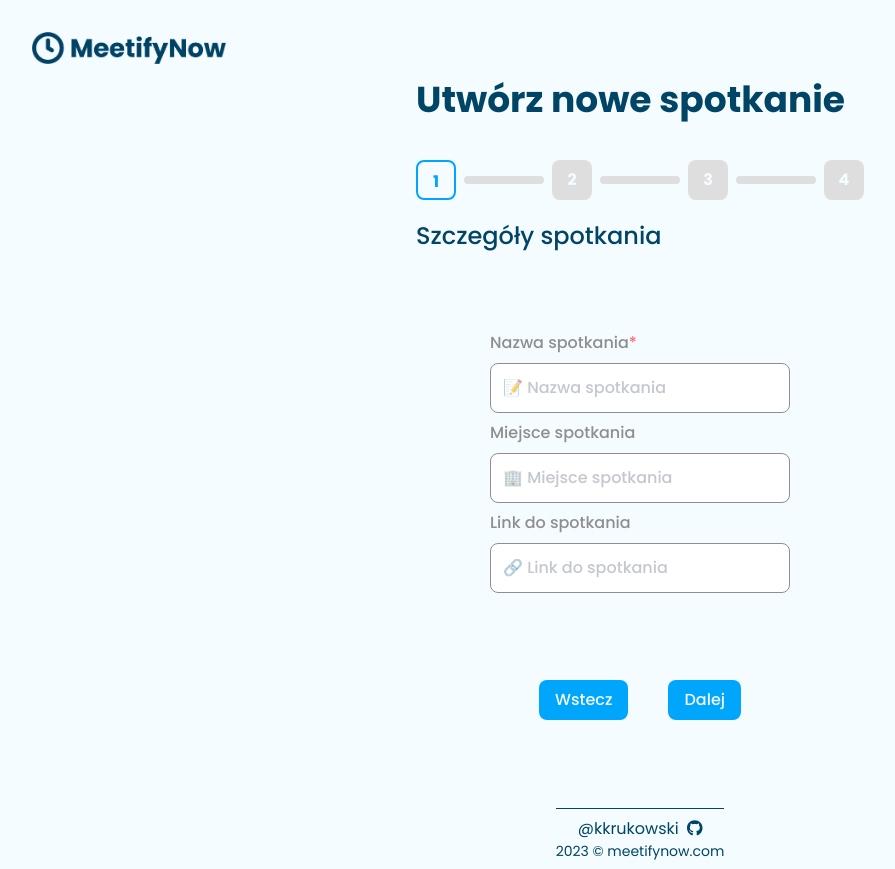
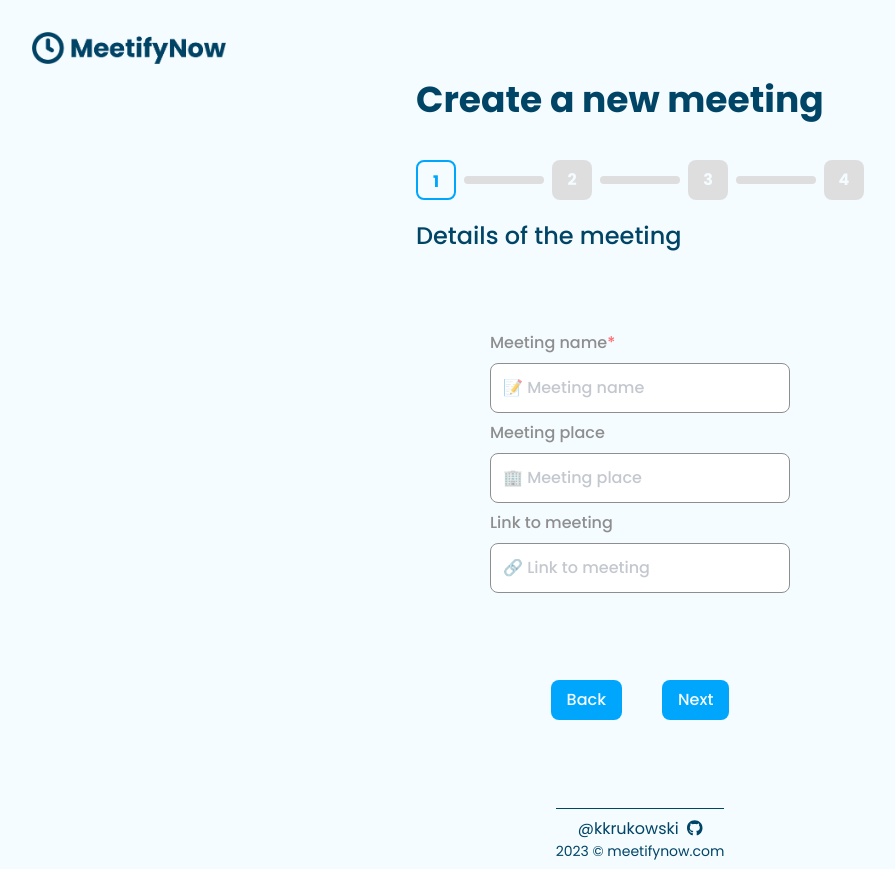
Before and after one commit to kkrukowski/meetifynow, a React (Vite) app in the folder client/: page /meet/new in a window 1280 px wide. Shown: the whole page, without its empty margins (0-895 px from the left). Built offline with nearby package versions, Linux system fonts and the light colour scheme.

Commit message:
Create translation with i18n

```diff
--- a/client/package.json
+++ b/client/package.json
@@ -21,6 +21,9 @@
     "@reduxjs/toolkit": "^1.9.5",
     "axios": "^1.4.0",
     "framer-motion": "^10.16.4",
+    "i18next": "^23.7.7",
+    "i18next-browser-languagedetector": "^7.2.0",
+    "i18next-http-backend": "^2.4.2",
     "is-url": "^1.2.4",
     "moment": "^2.29.4",
     "moment-timezone": "^0.5.43",
@@ -28,6 +31,7 @@
     "react": "^18.2.0",
     "react-dom": "^18.2.0",
     "react-hook-form": "^7.46.2",
+    "react-i18next": "^13.5.0",
     "react-icons": "^4.11.0",
     "react-redux": "^8.0.5",
     "react-router-dom": "^6.14.2",
--- /dev/null
+++ b/client/public/locales/en/translation.json
@@ -0,0 +1,46 @@
+{
+  "button.homePage": "Homepage",
+  "button.back": "Back",
+  "button.next": "Next",
+  "button.createMeeting": "Create meeting",
+  "homePage.headerText": "MeetifyNow is an easy-to-use meeting scheduling platform with no login required.",
+  "homePage.title": "Scheduling appointments has never been easier!",
+  "homePage.createButton": "Create Meeting",
+  "homePage.infoBlock.fast.title": "Fast and easy",
+  "homePage.infoBlock.fast.text": "MeetifyNow is your way to schedule meetings quickly and easily! You'll create them in seconds. Our app provides ease of use and will make organizing meetings a pleasure.",
+  "homePage.infoBlock.everyone.title": "For everyone",
+  "homePage.infoBlock.everyone.text": "Whether you're holding a business meeting or a social event, use MeetifyNow and enjoy a fast, simple and fun planning process!",
+  "homePage.infoBlock.time.title": "Don't waste time logging in",
+  "homePage.infoBlock.time.text": "With MeetifyNow, scheduling meetings becomes even easier - you can do it without logging in! Save valuable time and schedule your meetings in no time!",
+  "homePage.infoBlock.online.title": "Online availability selection",
+  "homePage.infoBlock.online.text": "Our app allows you to choose your availability for a meeting, even if you are only available remotely! Fully customize your meeting schedule to suit your needs.",
+  "homePage.infoBlock.flexibleHours.title": "Custom Hours",
+  "homePage.infoBlock.flexibleHours.text": "Don't be limited by standard time slots! MeetifyNow allows you to create meetings by any hour, adapting to your individual schedule.",
+  "errorPage.title": "No such page found 😥",
+  "createMeeting.step.one.title": "Details of the meeting",
+  "createMeeting.step.two.title": "Choose meeting dates",
+  "createMeeting.step.three.title": "Choose meeting times",
+  "createMeeting.validate.date.required": "Select a date for the meeting.",
+  "createMeeting.validate.date.max": "You can select up to 15 dates.",
+  "createMeeting.validate.meeting__name.required": "The name of the meeting is required.",
+  "createMeeting.validate.meeting__name.min": "The name of the meeting must be at least 4 characters long.",
+  "createMeeting.validate.meeting__name.max": "The name of the meeting can have a maximum of 50 characters.",
+  "createMeeting.validate.meeting__place.max": "The meeting place can have a maximum of 100 characters.",
+  "createMeeting.validate.meeting__link": "The link to the meeting is incorrect.",
+  "createMeeting.title": "Create a new meeting",
+  "createMeeting.input.meeting__name.label": "Meeting name",
+  "createMeeting.input.meeting__name.placeholder": "📝 Meeting name",
+  "createMeeting.input.meeting__place.label": "Meeting place",
+  "createMeeting.input.meeting__place.placeholder": "🏢 Meeting place",
+  "createMeeting.input.meeting__link.label": "Link to meeting",
+  "createMeeting.input.meeting__link.placeholder": "🔗 Link to meeting",
+  "answerNotFoundPage.title": "No such appointment found 😥",
+  "answerNotFoundPage.heading": "You can always create your own 😎",
+  "answerMeeting.nobodyAvailable": "No one is available on the selected date 😥",
+  "answerMeeting.clickToReveal": "Click on a time to see availability",
+  "answerMeeting.hoverToReveal": "Hover over the hour to see availability",
+  "answerMeeting.validate.name.required": "Your name is required.",
+  "answerMeeting.validate.name.max": "The name can have a maximum of 20 characters.",
+  "answerMeeting.input.name.label": "Your name",
+  "answerMeeting.input.name.placeholder": "📝 Your name"
+}
--- /dev/null
+++ b/client/src/i18n.js
@@ -0,0 +1,10 @@
+import i18next from "i18next";
+import LanguageDetector from "i18next-browser-languagedetector";
+import Backend from "i18next-http-backend";
+import { initReactI18next } from "react-i18next";
+
+i18next.use(Backend).use(initReactI18next).init({
+  fallbackLng: "en",
+  debug: true,
+  saveMissing: true,
+});
--- a/client/src/main.tsx
+++ b/client/src/main.tsx
@@ -8,6 +8,7 @@ import {
   createRoutesFromElements,
   useParams,
 } from "react-router-dom";
+import "./i18n";
 import "./index.css";
 
 // Moment
@@ -41,7 +42,9 @@ const router = createBrowserRouter(
 
 ReactDOM.createRoot(document.getElementById("root") as HTMLElement).render(
   <React.StrictMode>
-    <RouterProvider router={router} />
+    <React.Suspense>
+      <RouterProvider router={router} />
+    </React.Suspense>
   </React.StrictMode>
 );
 
--- a/client/src/routes/AnswerNotFound.tsx
+++ b/client/src/routes/AnswerNotFound.tsx
@@ -1,15 +1,18 @@
+import { useTranslation } from "react-i18next";
+
 import { Link } from "react-router-dom";
 import Button from "../components/Button";
 import Heading from "../components/Heading";
 import Title from "../components/Title";
 
 export default function AnswetNotFound() {
+  const { t } = useTranslation();
   return (
     <div className="flex flex-col justify-center items-center h-full mt-20 mx-10 lg:m-0">
-      <Title text="Nie znaleziono takiego spotkania 😥" />
-      <Heading text="Zawsze możesz stworzyć własne 😎" />
+      <Title text={t("answerNotFoundPage.title")} />
+      <Heading text={t("answerNotFoundPage.heading")} />
       <Link to="/meet/new">
-        <Button text="Utwórz spotkanie" />
+        <Button text={t("button.createMeeting")} />
       </Link>
     </div>
   );
--- a/client/src/routes/CreateMeeting.tsx
+++ b/client/src/routes/CreateMeeting.tsx
@@ -3,6 +3,7 @@ import { motion } from "framer-motion";
 import moment from "moment";
 import React, { useEffect, useState } from "react";
 import { SubmitHandler, useForm } from "react-hook-form";
+import { useTranslation } from "react-i18next";
 import { IoChevronBack, IoChevronForward } from "react-icons/io5";
 import { useNavigate } from "react-router-dom";
 import * as yup from "yup";
@@ -26,6 +27,8 @@ import {
 import axios from "axios";
 
 export default function CreateMeeting() {
+  // Translation
+  const { t } = useTranslation();
   // Steps
   const [prevStep, setPrevStep] = useState(0);
   const [currStep, setCurrStep] = useState(0);
@@ -369,13 +372,13 @@ export default function CreateMeeting() {
   const validateDate = () => {
     if (selectedDates.length < 1) {
       setDateError(true);
-      setDateErrorText("Wybierz datę spotkania.");
+      setDateErrorText(t("createMeeting.validate.date.required"));
       return false;
     }
 
     if (selectedDates.length > 15) {
       setDateError(true);
-      setDateErrorText("Możesz wybrać maksymalnie 15 dat.");
+      setDateErrorText(t("createMeeting.validate.date.max"));
       return false;
     }
 
@@ -420,13 +423,13 @@ export default function CreateMeeting() {
   const formSchema = yup.object().shape({
     meeting__name: yup
       .string()
-      .required("Nazwa spotkania jest wymagana.")
-      .min(4, "Nazwa spotkania musi mieć co najmniej 4 znaki.")
-      .max(50, "Nazwa spotkania może mieć maksymalnie 50 znaków."),
+      .required(t("createMeeting.validate.meeting__name.required"))
+      .min(4, t("createMeeting.validate.meeting__name.min"))
+      .max(50, t("createMeeting.validate.meeting__name.max")),
     meeting__place: yup
       .string()
-      .max(100, "Miejsce spotkania może mieć maksymalnie 100 znaków."),
-    meeting__link: yup.string().url("Link do spotkania jest niepoprawny."),
+      .max(100, t("createMeeting.validate.meeting__place.max")),
+    meeting__link: yup.string().url(t("createMeeting.validate.meeting__link")),
   });
 
   type Inputs = {
@@ -442,14 +445,14 @@ export default function CreateMeeting() {
 
   const stepsInfo = [
     {
-      title: "Szczegóły spotkania",
+      title: t("createMeeting.step.one.title"),
       fields: ["meeting__name", "meeting__place", "meeting__link"],
     },
     {
-      title: "Wybierz daty spotkania",
+      title: t("createMeeting.step.two.title"),
     },
     {
-      title: "Wybierz godziny spotkania",
+      title: t("createMeeting.step.three.title"),
     },
   ];
 
@@ -491,7 +494,7 @@ export default function CreateMeeting() {
 
   return (
     <main className="flex flex-1 h-full flex-col px-5 py-10 pt-20 lg:p-20 lg:pt-28 h-smd:pt-20 lg:m-0 justify-center">
-      <Title text="Utwórz nowe spotkanie" />
+      <Title text={t("createMeeting.title")} />
       <StepsIndicator steps={4} stepsData={stepsInfo} currIndex={currStep} />
       <form
         id="create-meeting-form"
@@ -506,13 +509,13 @@ export default function CreateMeeting() {
               transition={{ duration: 0.3, ease: "easeInOut" }}
             >
               <Input
-                label="Nazwa spotkania"
+                label={t("createMeeting.input.meeting__name.label")}
                 type="text"
                 id="meeting__name"
                 register={register}
                 errorText={errors.meeting__name?.message?.toString()}
                 error={errors.meeting__name ? true : false}
-                placeholder="📝 Nazwa spotkania"
+                placeholder={t("createMeeting.input.meeting__name.placeholder")}
                 onChange={(e: {
                   target: { value: React.SetStateAction<string> };
                 }) =>
@@ -524,13 +527,15 @@ export default function CreateMeeting() {
                 required={true}
               />
               <Input
-                label="Miejsce spotkania"
+                label={t("createMeeting.input.meeting__place.label")}
                 type="text"
                 id="meeting__place"
                 register={register}
                 errorText={errors.meeting__place?.message?.toString()}
                 error={errors.meeting__place ? true : false}
-                placeholder="🏢 Miejsce spotkania"
+                placeholder={t(
+                  "createMeeting.input.meeting__place.placeholder"
+                )}
                 onChange={(e: {
                   target: { value: React.SetStateAction<string> };
                 }) =>
@@ -541,13 +546,13 @@ export default function CreateMeeting() {
                 }
               />
               <Input
-                label="Link do spotkania"
+                label={t("createMeeting.input.meeting__link.label")}
                 type="text"
                 id="meeting__link"
                 register={register}
                 errorText={errors.meeting__link?.message?.toString()}
                 error={errors.meeting__link ? true : false}
-                placeholder="🔗 Link do spotkania"
+                placeholder={t("createMeeting.input.meeting__link.placeholder")}
                 onChange={(e: {
                   target: { value: React.SetStateAction<string> };
                 }) =>
@@ -755,13 +760,15 @@ export default function CreateMeeting() {
       {currStep < 3 && (
         <div className="self-center">
           <Button
-            text="Wstecz"
+            text={t("button.back")}
             onClick={prev}
             className="mr-10"
             disabled={currStep === 0}
           />
           <Button
-            text={`${currStep === 2 ? "Utwórz spotkanie" : "Dalej"}`}
+            text={`${
+              currStep === 2 ? t("button.createMeeting") : t("button.next")
+            }`}
             onClick={next}
           />
         </div>
--- a/client/src/routes/Error404.tsx
+++ b/client/src/routes/Error404.tsx
@@ -1,3 +1,5 @@
+import { useTranslation } from "react-i18next";
+
 import BigText from "../components/BigText";
 import Button from "../components/Button";
 import Heading from "../components/Heading";
@@ -5,12 +7,13 @@ import Heading from "../components/Heading";
 import { Link } from "react-router-dom";
 
 export default function Error404() {
+  const { t } = useTranslation();
   return (
     <div className="flex flex-col justify-center items-center h-full">
       <BigText text="404" />
-      <Heading text="Nie znaleziono takiej strony 😥" />
+      <Heading text={t("errorPage.title")} />
       <Link to="/">
-        <Button text="Strona główna" />
+        <Button text={t("button.homePage")} />
       </Link>
     </div>
   );
```
Also changed, not shown: client/public/locales/pl/translation.json (added, +46 -0 lines), client/src/routes/AnswerMeeting.tsx (+9 -7 lines), client/src/routes/HomePage.tsx (+16 -14 lines), 1 other file (tests, documents, lock files or other folders).
